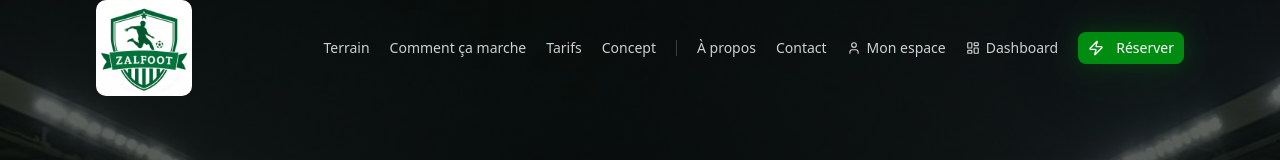
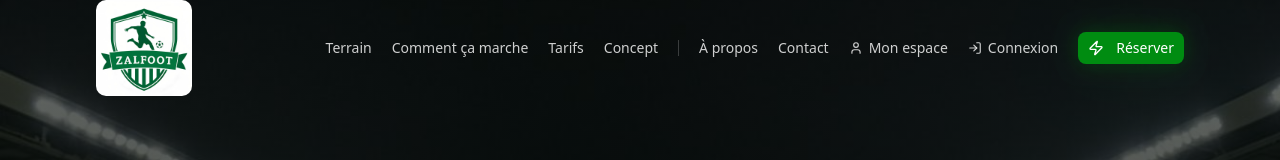
Before and after one commit to topmuch/zalsports, a Next.js app: page / in a window 1280 px wide. Shown: the top 160 px of the page. Built offline with nearby package versions, Linux system fonts and the light colour scheme.

Commit message:
ccacdfec-f90a-46e9-a751-038fd5848a93

```diff
--- a/src/app/page.tsx
+++ b/src/app/page.tsx
@@ -27,7 +27,7 @@ import {
   ArrowRight,
   Menu,
   X,
-  LayoutDashboard,
+  LogIn,
   CreditCard,
   User,
 } from 'lucide-react';
@@ -739,8 +739,8 @@ export default function HomePage() {
               onClick={() => navigateTo('dashboard')}
               className={`text-sm transition-colors flex items-center gap-1.5 ${scrolled ? 'text-muted-foreground hover:text-primary' : 'text-white/80 hover:text-white'}`}
             >
-              <LayoutDashboard className="w-3.5 h-3.5" />
-              Dashboard
+              <LogIn className="w-3.5 h-3.5" />
+              Connexion
             </button>
             <Button size="sm" className="glow-green" onClick={() => setBookingOpen(true)}>
               <Zap className="w-4 h-4 mr-1.5" />
@@ -799,7 +799,7 @@ export default function HomePage() {
                   onClick={() => navigateTo('dashboard')}
                   className="flex items-center gap-1.5 py-2 text-sm text-muted-foreground hover:text-primary"
                 >
-                  <LayoutDashboard className="w-3.5 h-3.5" /> Dashboard
+                  <LogIn className="w-3.5 h-3.5" /> Connexion
                 </button>
                 <Button className="w-full glow-green" onClick={() => { setMobileMenuOpen(false); setBookingOpen(true); }}>
                   <Zap className="w-4 h-4 mr-1.5" /> Réserver
```
